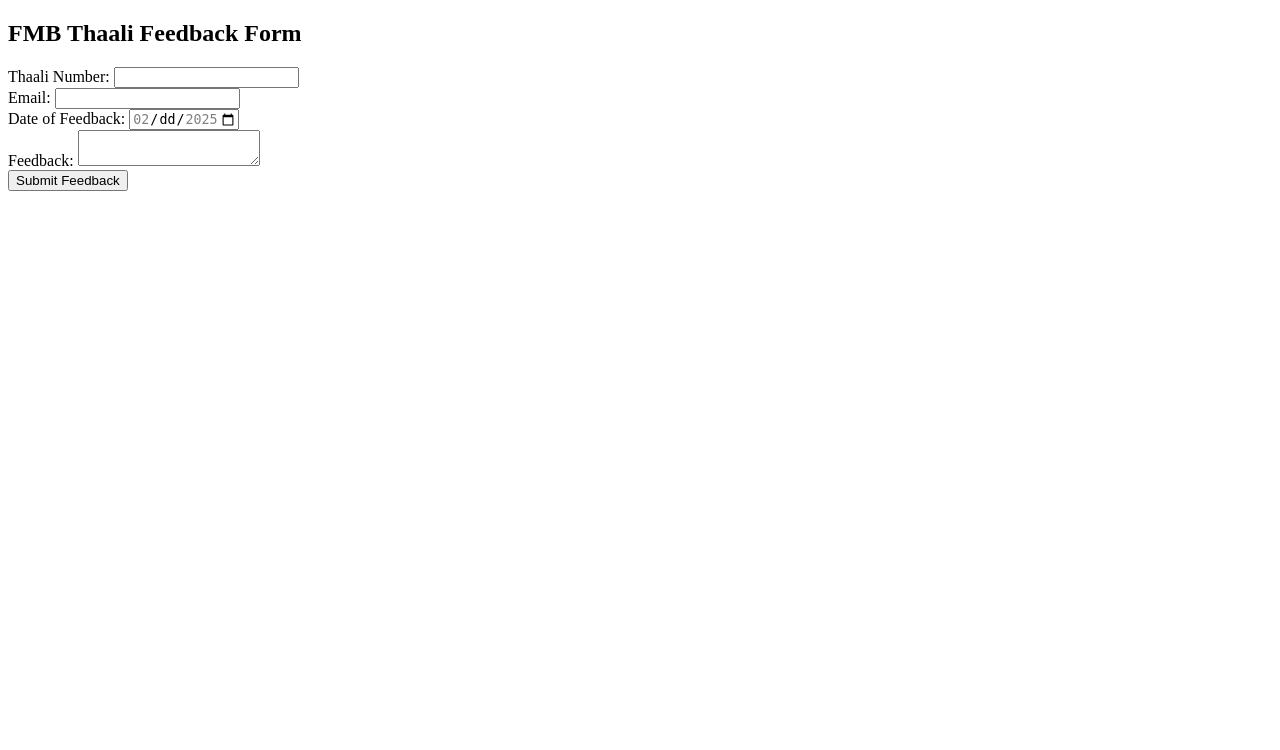
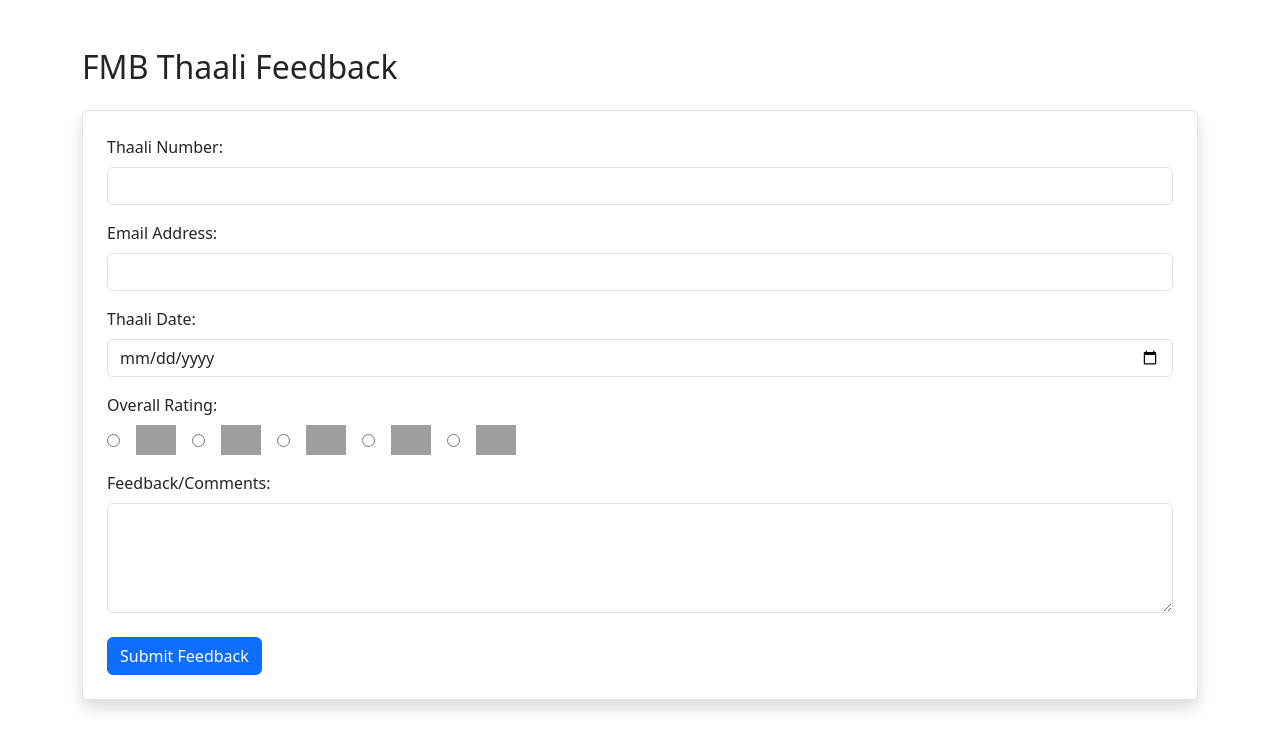
Before and after one commit to ynv786/fmb_feedback_app, a Flask app: page / in a window 1280 px wide. Shown: the top 750 px of the page. Run offline with Flask 3, Linux system fonts and the light colour scheme; grey boxes are pictures that could not be loaded.

Commit message:
Removed start_time and completion_time, added rating field

```diff
--- a/app.py
+++ b/app.py
@@ -40,13 +40,12 @@
         thaali_number = request.form["thaali_number"]
         email = request.form["email"]
         feedback_date = datetime.strptime(request.form["date_of_feedback"], "%Y-%m-%d").date()
+        rating = request.form.get("rating")  # Get the overall rating
 
         if feedback_date not in [today, yesterday]:
             flash("Invalid date! You can only submit feedback for today or yesterday.", "danger")
             return redirect("/")
 
-        start_time = request.form.get("start_time")
-        completion_time = request.form.get("completion_time")
         feedback_text = request.form["feedback"]
 
         submitted_email = "ynv786@gmail.com"  # Replace with actual login email
@@ -56,9 +55,8 @@
             email=email,
             submitted_email=submitted_email,
             date_of_feedback=feedback_date,
-            start_time=start_time,
-            completion_time=completion_time,
-            feedback=feedback_text
+            feedback=feedback_text,
+            rating=rating  # Store rating in the database
         )
         db.session.add(new_feedback)
         db.session.commit()
@@ -66,6 +64,7 @@
         return redirect("/")
 
     return render_template("form.html", today=today, yesterday=yesterday)
+
 
 # Admin Login Route
 @app.route("/login", methods=["GET", "POST"])
--- a/models.py
+++ b/models.py
@@ -9,7 +9,6 @@
     email = db.Column(db.String(100), nullable=True)  # User-entered email
     submitted_email = db.Column(db.String(100), nullable=False)  # Auto-captured email
     date_of_feedback = db.Column(db.Date, nullable=False)
-    start_time = db.Column(db.Time, nullable=True)
-    completion_time = db.Column(db.Time, nullable=True)
+    rating = db.Column(db.Integer, nullable=True)  # New field for overall rating (1-5)
     feedback = db.Column(db.Text, nullable=False)
     submitted_at = db.Column(db.DateTime, default=datetime.utcnow)  # Auto timestamp
--- a/templates/form.html
+++ b/templates/form.html
@@ -2,30 +2,34 @@
 <html lang="en">
 <head>
     <title>Feedback Form</title>
+    <link rel="stylesheet" href="https://cdn.jsdelivr.net/npm/bootstrap@5.3.0/dist/css/bootstrap.min.css">
 </head>
-<body>
-    <h2>FMB Thaali Feedback Form</h2>
-    {% with messages = get_flashed_messages(with_categories=true) %}
-        {% if messages %}
-            {% for category, message in messages %}
-                <p style="color: {% if category == 'danger' %}red{% else %}green{% endif %};">{{ message }}</p>
-            {% endfor %}
-        {% endif %}
-    {% endwith %}
-    <form method="POST">
-        <label>Thaali Number:</label>
-        <input type="number" name="thaali_number" required><br>
+<body class="container mt-5">
+    <h2 class="mb-4">FMB Thaali Feedback</h2>
+    <form method="POST" class="border p-4 rounded shadow">
 
-        <label>Email:</label>
-        <input type="email" name="email"><br>
+        <label class="form-label">Thaali Number:</label>
+        <input type="number" name="thaali_number" class="form-control" required>
 
-        <label>Date of Feedback:</label>
-        <input type="date" name="date_of_feedback" required min="{{ yesterday }}" max="{{ today }}"><br>
+        <label class="form-label mt-3">Email Address:</label>
+        <input type="email" name="email" class="form-control" required>
 
-        <label>Feedback:</label>
-        <textarea name="feedback" required></textarea><br>
+        <label class="form-label mt-3">Thaali Date:</label>
+        <input type="date" name="date_of_feedback" class="form-control" required>
 
-        <button type="submit">Submit Feedback</button>
+        <label class="form-label mt-3">Overall Rating:</label>
+        <div class="d-flex align-items-center gap-3">
+            <input type="radio" name="rating" value="1" required> <img src="poor.png" alt="1-Poor" width="40">
+            <input type="radio" name="rating" value="2"> <img src="fair.png" alt="2-Fair" width="40">
+            <input type="radio" name="rating" value="3"> <img src="good.png" alt="3-Good" width="40">
+            <input type="radio" name="rating" value="4"> <img src="very_good.png" alt="4-Very Good" width="40">
+            <input type="radio" name="rating" value="5"> <img src="excellent.png" alt="5-Excellent" width="40">
+        </div>
+
+        <label class="form-label mt-3">Feedback/Comments:</label>
+        <textarea name="feedback" class="form-control" rows="4"></textarea>
+
+        <button type="submit" class="btn btn-primary mt-4">Submit Feedback</button>
     </form>
 </body>
 </html>
--- /dev/null
+++ b/templates/from app import db.py
@@ -0,0 +1,5 @@
+from app import db
+with app.app_context():
+    db.drop_all()  # ⚠ This deletes all existing data!
+    db.create_all()
+exit()
```
Also changed, not shown: instance/database.db.
